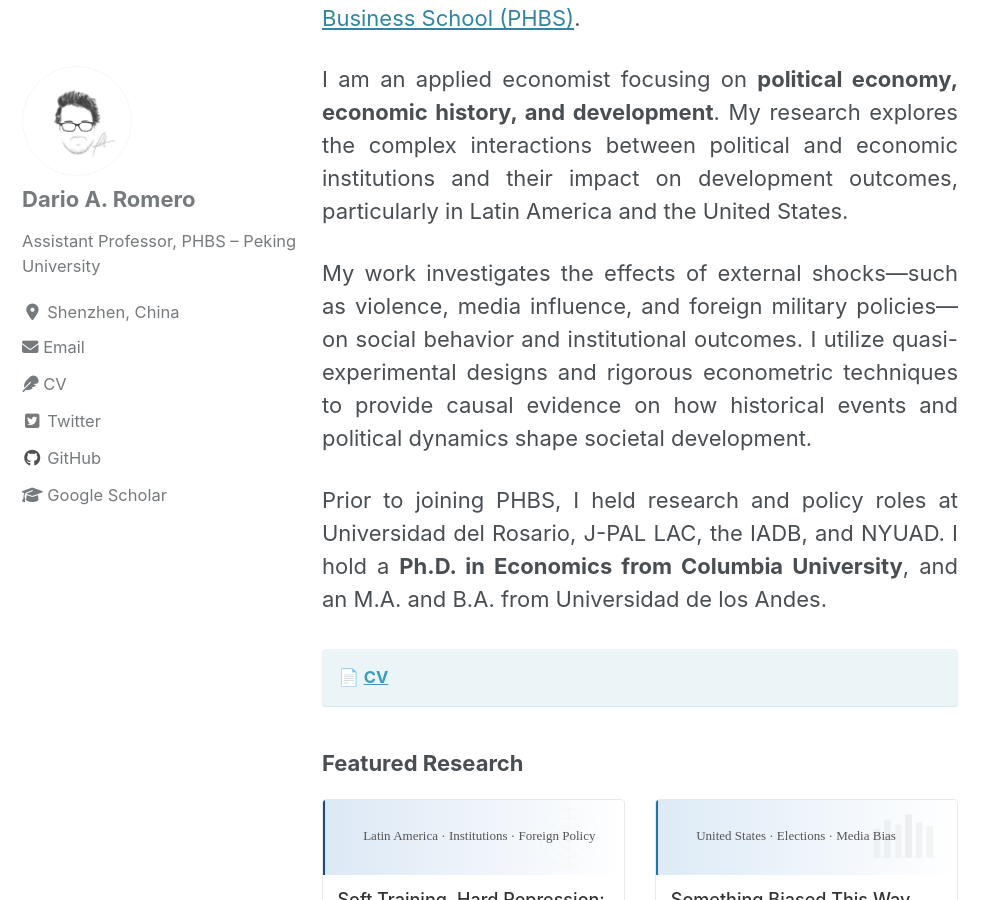
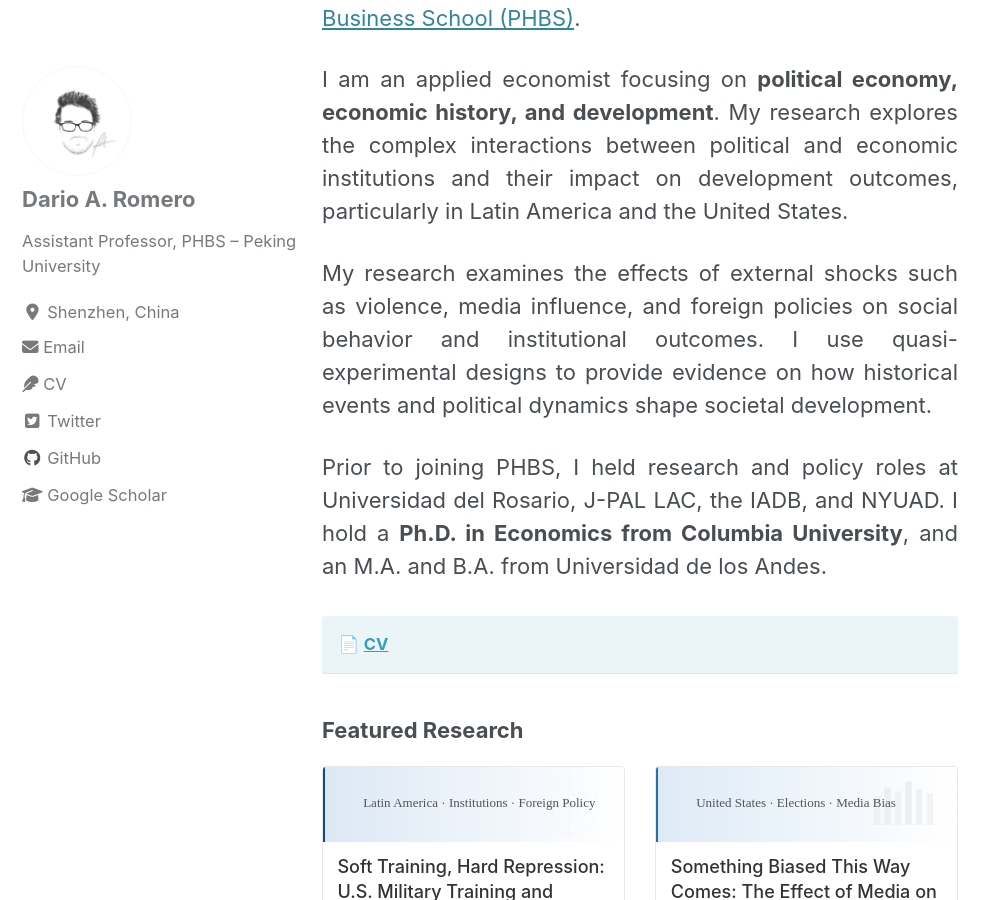
Before and after one commit to Darioaromero/darioaromero.github.io, a Jekyll site: the page built from index.md, in a window 1280 px wide and 900 px high, scrolled down 1072 px. Shown: the whole window, without its empty margins (0-999 px from the left). Built offline with Jekyll 4.4.1, drawn with Linux system fonts in a browser that asks for light colours; cached includes are drawn as plain includes; nearby versions of some CDN libraries.

Commit message:
Update index.md

```diff
--- a/index.md
+++ b/index.md
@@ -53,7 +53,7 @@ I am an **Assistant Professor** at the [Peking University HSBC Business School (
 I am an applied economist focusing on **political economy, economic history, and development**. My research explores the complex interactions between political and economic institutions and their impact on development outcomes, particularly in Latin America and the United States.
 {: style="text-align: justify;"}
 
-My work investigates the effects of external shocks—such as violence, media influence, and foreign military policies—on social behavior and institutional outcomes. I utilize quasi-experimental designs and rigorous econometric techniques to provide causal evidence on how historical events and political dynamics shape societal development.
+My research examines the effects of external shocks such as violence, media influence, and foreign policies on social behavior and institutional outcomes. I use quasi-experimental designs to provide evidence on how historical events and political dynamics shape societal development.
 {: style="text-align: justify;"}
 
 Prior to joining PHBS, I held research and policy roles at Universidad del Rosario, J-PAL LAC, the IADB, and NYUAD. I hold a **Ph.D. in Economics from Columbia University**, and an M.A. and B.A. from Universidad de los Andes.
```
